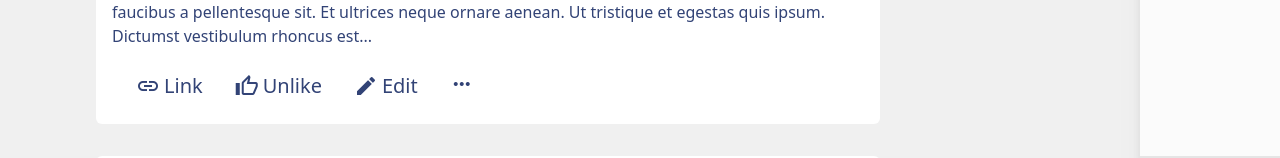
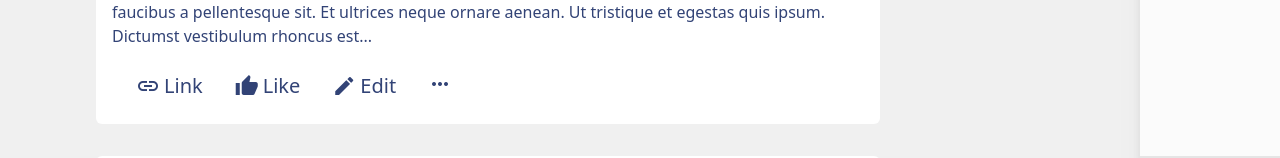
Before and after one commit to pranavraaghav/curator-frontend, a Next.js app: page /dashboard in a window 1280 px wide. Shown: the part 516-674 px from the top of the page. Built offline with nearby package versions, Linux system fonts and the light colour scheme.

Commit message:
feat(curation): show author only actions

```diff
--- a/components/CurationCard/CurationActionBar.jsx
+++ b/components/CurationCard/CurationActionBar.jsx
@@ -16,10 +16,10 @@
   curation,
   deleteHandler,
   editHandler,
+  isAuthor = true,
 }) => {
   const [dropdownOpen, setDropdownOpen] = useState(false)
-  const [isAuthor, setIsAuthor] = useState(true)
-  const [isLiked, setIsLiked] = useState(false)
+  const [isLiked, setIsLiked] = useState(true)
   const [linkHoverText, setLinkHoverText] = useState("Click to Copy")
 
   const router = useRouter()
@@ -158,6 +158,7 @@
               {dropdownOpen && (
                 <>
                   <Dropdown icon="delete" iconClass="material-icons">
+                    {isAuthor && (
                       <button onClick={deleteHandler}>
                         <DropdownItem
                           icon={"delete"}
@@ -167,6 +168,7 @@
                           Delete{" "}
                         </DropdownItem>
                       </button>
+                    )}
                     <DropdownItem
                       icon={"settings"}
                       iconClass={"material-icons"}
```
Lines whose indentation alone changed are shown as unchanged.
